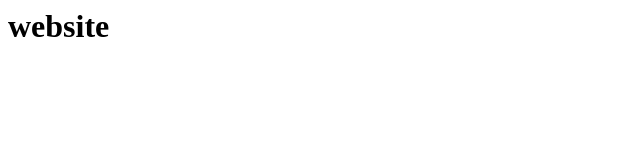
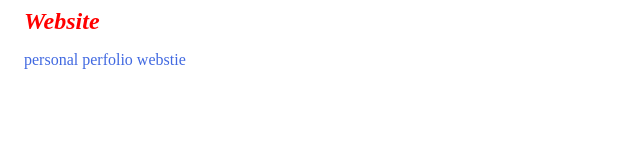
Before and after one commit to VictorEtuokwu/my-webstite, a plain HTML site: page index.html in a window 1280 px wide. Shown: the whole page, without its empty margins (0-640 px from the left). Drawn offline with Linux system fonts and the light colour scheme.

Commit message:
added styling

```diff
--- a/index.html
+++ b/index.html
@@ -1 +1,24 @@
-<html> <head> <title>my website</title> </head> <body> <h1>website</h1> </body> </html>
+<html>
+    <style>
+        body {
+            padding-left: 16px;
+        }
+
+        h1 {
+            color: red;
+            font-style: italic;
+            font-size: x-large;
+        }
+
+        p {
+            color: royalblue;
+        }
+    </style>
+    <head>
+        <title>my website</title>
+    </head>
+    <body>
+        <h1>Website</h1>
+        <p>personal perfolio webstie</p>
+    </body>
+</html>
--- /dev/null
+++ b/style.css
@@ -0,0 +1,3 @@
+h1 {
+    color: red;
+}
```
